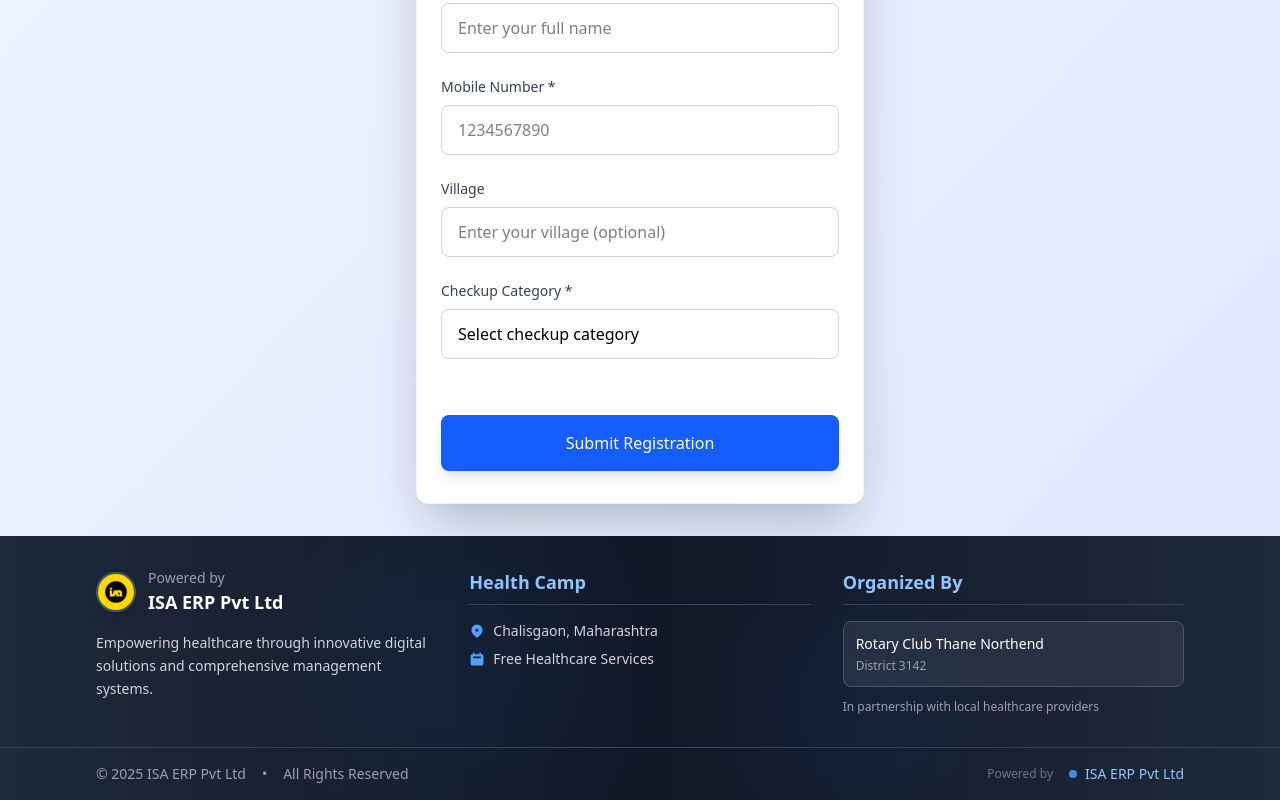
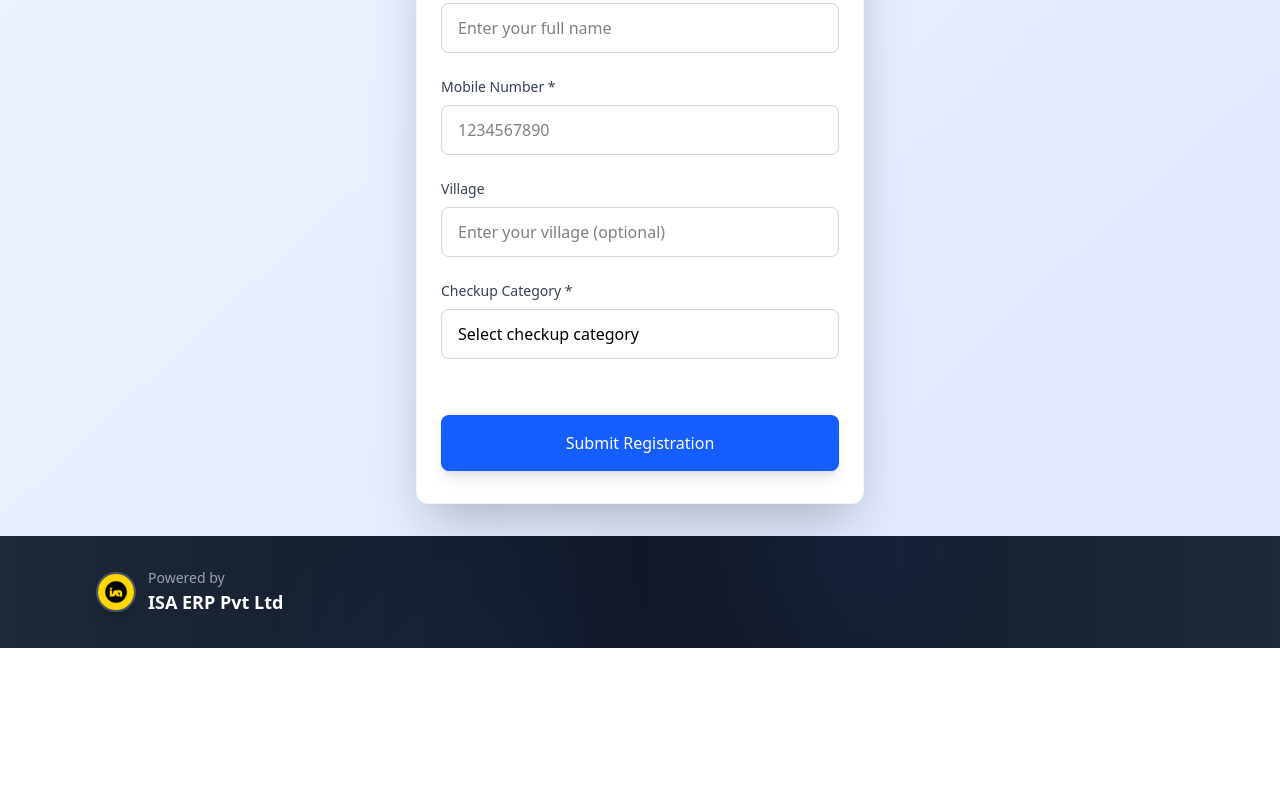
Before and after one commit to sameershrikhande-isa/isa-erp-pvt-ltd-maha-arogya-shibir-chalisgaon-form, a React (Vite) app: page / in a window 1280 px wide. Shown: the part 535-1335 px from the top of the page. After the commit the page ends 1183 px from the top, so only its background shows below. Built offline with nearby package versions, Linux system fonts and the light colour scheme.

Commit message:
remove unnecessary stuff

```diff
--- a/src/components/Footer.jsx
+++ b/src/components/Footer.jsx
@@ -27,56 +27,13 @@ const Footer = () => {
                   <h4 className="text-lg font-semibold text-white">ISA ERP Pvt Ltd</h4>
                 </div>
               </div>
-              <p className="text-gray-300 text-sm leading-relaxed">
-                Empowering healthcare through innovative digital solutions and comprehensive management systems.
-              </p>
             </div>
 
-            {/* Event Info */}
-            <div className="space-y-4">
-              <h4 className="text-lg font-semibold text-blue-300 border-b border-gray-700 pb-2">
-                Health Camp
-              </h4>
-              <div className="space-y-2 text-sm text-gray-300">
-                <p className="flex items-center justify-center md:justify-start">
-                  <svg className="w-4 h-4 mr-2 text-blue-400" fill="currentColor" viewBox="0 0 20 20">
-                    <path fillRule="evenodd" d="M5.05 4.05a7 7 0 119.9 9.9L10 18.9l-4.95-4.95a7 7 0 010-9.9zM10 11a2 2 0 100-4 2 2 0 000 4z" clipRule="evenodd" />
-                  </svg>
-                  Chalisgaon, Maharashtra
-                </p>
-                <p className="flex items-center justify-center md:justify-start">
-                  <svg className="w-4 h-4 mr-2 text-blue-400" fill="currentColor" viewBox="0 0 20 20">
-                    <path fillRule="evenodd" d="M6 2a1 1 0 00-1 1v1H4a2 2 0 00-2 2v10a2 2 0 002 2h12a2 2 0 002-2V6a2 2 0 00-2-2h-1V3a1 1 0 10-2 0v1H7V3a1 1 0 00-1-1zm0 5a1 1 0 000 2h8a1 1 0 100-2H6z" clipRule="evenodd" />
-                  </svg>
-                  Free Healthcare Services
-                </p>
-              </div>
-            </div>
-
-            {/* Partner Info */}
-            <div className="space-y-4">
-              <h4 className="text-lg font-semibold text-blue-300 border-b border-gray-700 pb-2">
-                Organized By
-              </h4>
-              <div className="space-y-3">
-                <div className="bg-gray-700/50 rounded-lg p-3 border border-gray-600">
-                  <p className="font-medium text-white text-sm">
-                    Rotary Club Thane Northend
-                  </p>
-                  <p className="text-xs text-gray-400 mt-1">
-                    District 3142
-                  </p>
-                </div>
-                <p className="text-xs text-gray-400">
-                  In partnership with local healthcare providers
-                </p>
-              </div>
-            </div>
           </div>
         </div>
 
         {/* Bottom Bar */}
-        <div className="border-t border-gray-700">
+        {/* <div className="border-t border-gray-700">
           <div className="max-w-6xl mx-auto px-4 py-4 sm:px-6 lg:px-8">
             <div className="flex flex-col sm:flex-row items-center justify-between space-y-2 sm:space-y-0">
               <div className="flex items-center space-x-4 text-sm text-gray-400">
@@ -94,7 +51,7 @@ const Footer = () => {
               </div>
             </div>
           </div>
-        </div>
+        </div> */}
       </div>
     </footer>
   )
```
